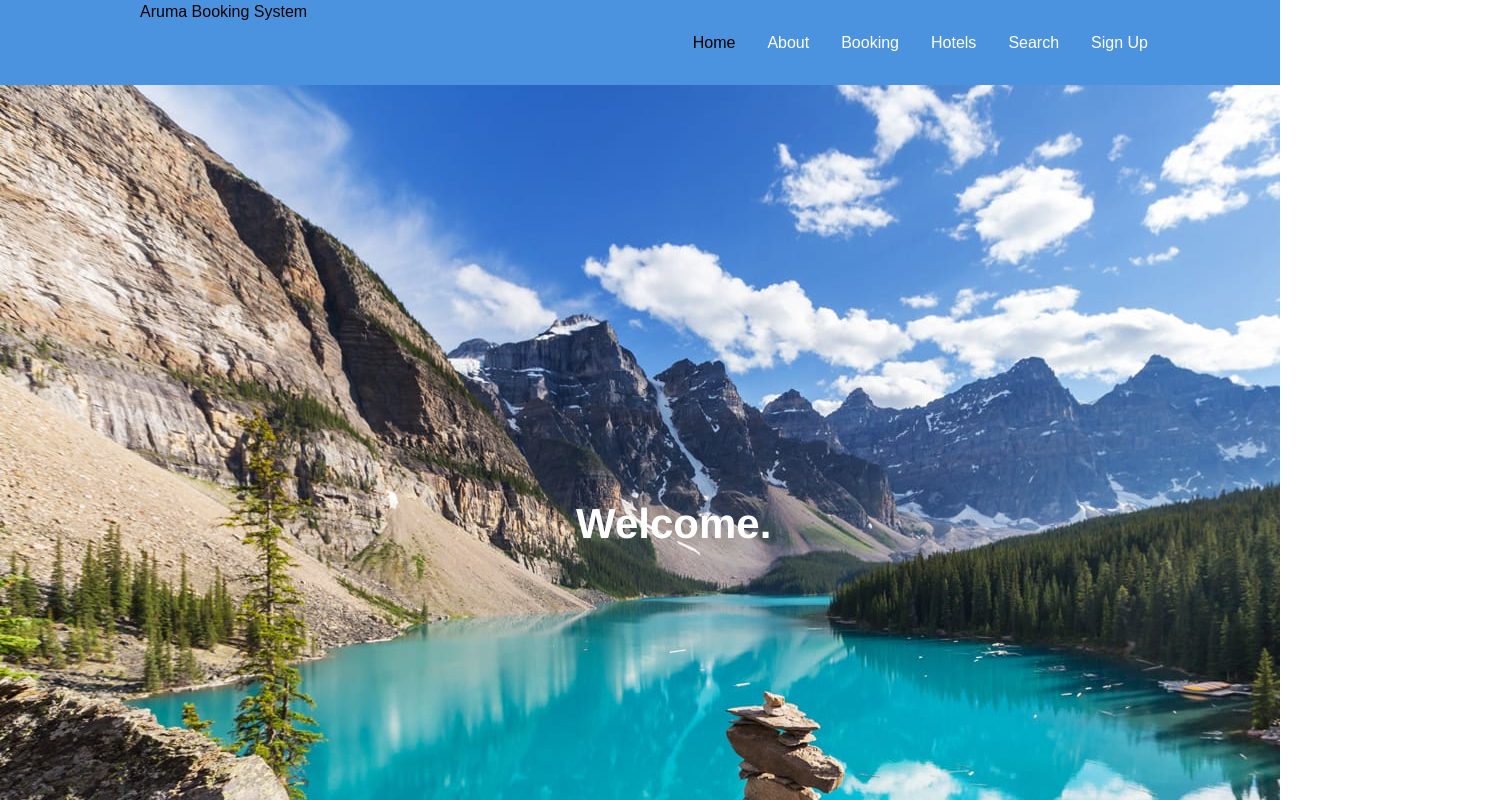
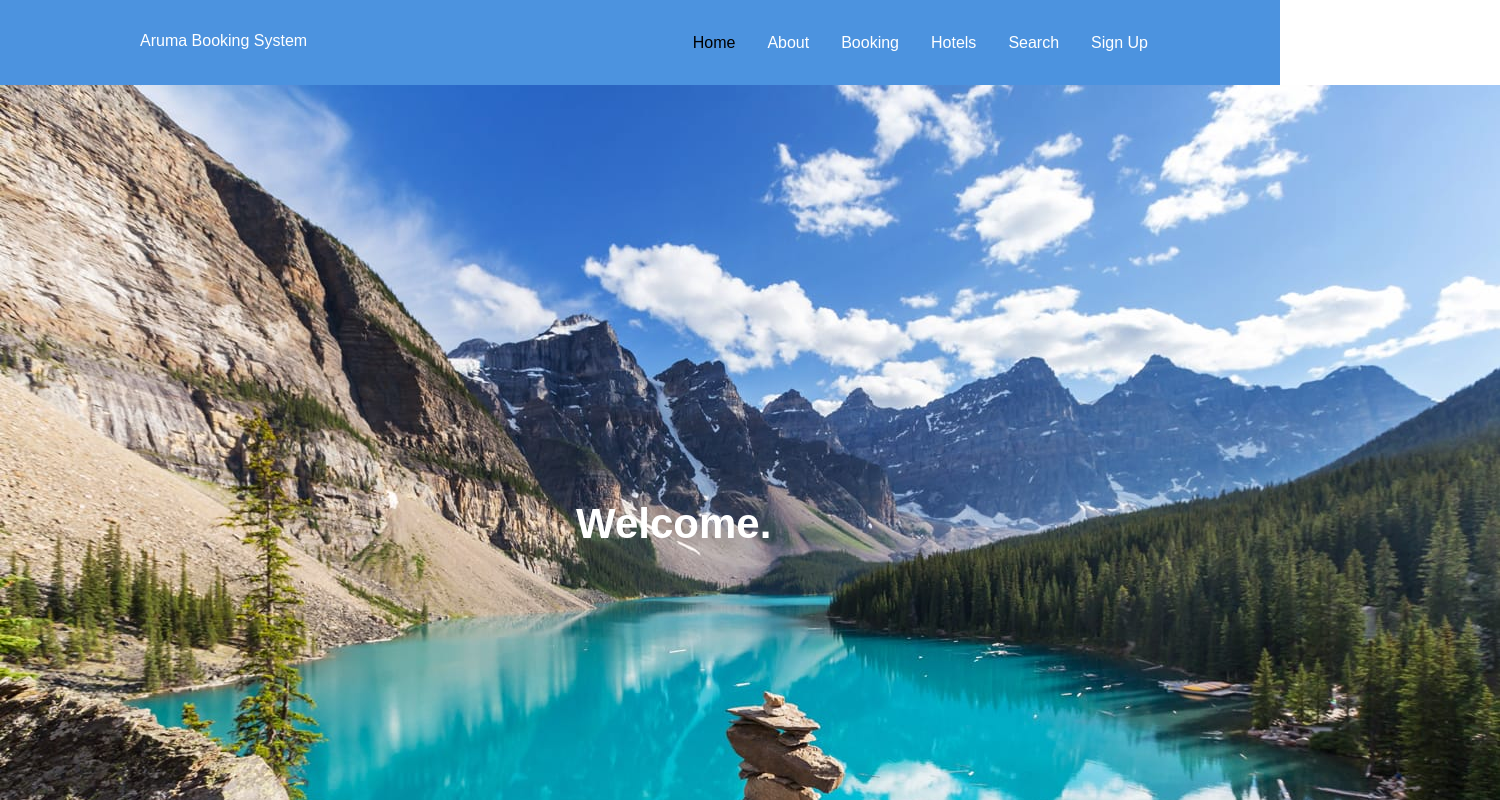
Before and after one commit to Fahmi-IT/CSI2132_Project, a React (Create React App) app: page / in a window 1280 px wide. Shown: the top 800 px of the page, 1500 px wide, since content can reach past the window. Built offline with nearby package versions, Linux system fonts and the light colour scheme.

Commit message:
quality of life changes

```diff
--- a/src/App.css
+++ b/src/App.css
@@ -1,40 +1,5 @@
 .App {
   text-align: center;
-}
-
-.App-logo {
-  height: 40vmin;
-  pointer-events: none;
-}
-
-@media (prefers-reduced-motion: no-preference) {
-  .App-logo {
-    animation: App-logo-spin infinite 20s linear;
-  }
-}
-
-.App-header {
-  background-color: #282c34;
-  min-height: 100vh;
-  display: flex;
-  flex-direction: column;
-  align-items: center;
-  justify-content: center;
-  font-size: calc(10px + 2vmin);
-  color: white;
-}
-
-.App-link {
-  color: #61dafb;
-}
-
-@keyframes App-logo-spin {
-  from {
-    transform: rotate(0deg);
-  }
-  to {
-    transform: rotate(360deg);
-  }
 }
 
 .navbar {
@@ -42,43 +7,3 @@
   position: sticky;
   top: 0;
 }
-
-.loading {
-  /*css for loading screen*/
-  z-index: 0;
-  display: flex;
-  justify-content: center;
-  align-items: center;
-  min-height: 100vh;
-  position: absolute;
-}
-
-.homeImage {
-  z-index: 1;
-  position: absolute;
-  align-items: center;
-  top: 85px;
-}
-
-html,
-body {
-  max-width: 100%;
-  overflow-x: hidden;
-}
-
-.Welcome {
-  z-index: 2;
-  position: absolute;
-  align-items: center;
-  top: 0;
-  text-align: center;
-  margin-left: 45%;
-  margin-top: 500px;
-  color: white;
-  font-family: Helvetica;
-  font-size: 42px;
-}
-
-body {
-  overflow: hidden;
-}
--- /dev/null
+++ b/src/components/NavBar/index.css
@@ -0,0 +1,5 @@
+.logo {
+    font-family: "Poppins", sans-serif;
+    color:white;
+    margin-top: 29px;
+}
--- a/src/components/NavBar/index.js
+++ b/src/components/NavBar/index.js
@@ -1,4 +1,5 @@
 import React from 'react';
+import "./index.css";
 import {
   Nav,
   NavLink,
--- /dev/null
+++ b/src/components/pages/index.css
@@ -0,0 +1,49 @@
+  .homeImage {
+    z-index: 1;
+    position: absolute;
+    align-items: center;
+    top: 85px;
+  }
+
+  body {
+    max-width: 100%;
+    overflow-x: hidden;
+  }
+
+  .welcome {
+    z-index: 2;
+    position: absolute;
+    align-items: center;
+    top: 0;
+    text-align: center;
+    margin-left: 45%;
+    margin-top: 500px;
+    color: white;
+    font-family: "Poppins", sans-serif;
+    font-size: 42px;
+  }
+
+  .main-body {
+    position: absolute;
+    margin-top: 1030px;
+    margin-left: 11.8%;
+  }
+
+  .locText {
+    font-size: 36px;
+  }
+
+  .locImage {
+    width: 330px;
+    height: 300px;
+    margin-left: 25px;
+    border-radius: 12px;
+  }
+
+  .row1 {
+    margin-top: 50px;
+  }
+
+  .row2 {
+    margin-top: 25px;
+  }
--- a/src/components/pages/index.js
+++ b/src/components/pages/index.js
@@ -1,4 +1,5 @@
 import React from 'react';
+import "./index.css";
 import banffImg from './images/banff-national-park-canada-shutterstock_309219305.jpg';
 import loc1 from "./images/loc1.jpg"
 import loc2 from "./images/loc2.jpg"
@@ -13,7 +14,7 @@ const Home = () => {
       <div class="homeImage">
       <img src={banffImg} alt="Banff, Canada"></img>
       </div>
-      <h3 class="Welcome">Welcome.</h3>
+      <h3 class="welcome">Welcome.</h3>
       <div class="main-body">
         <h3 class="locText">View our wonderful locations!</h3>
         <div class="row1">
```
